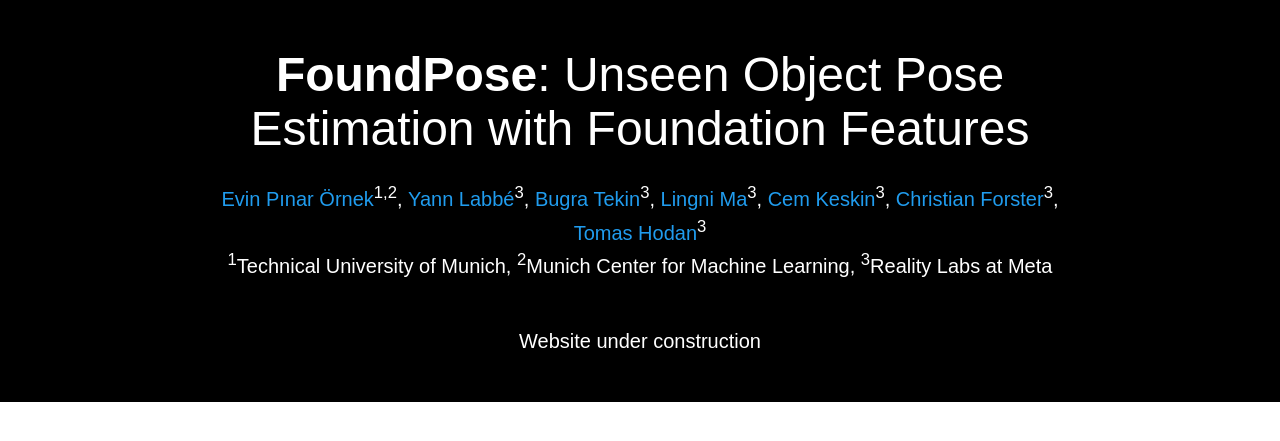
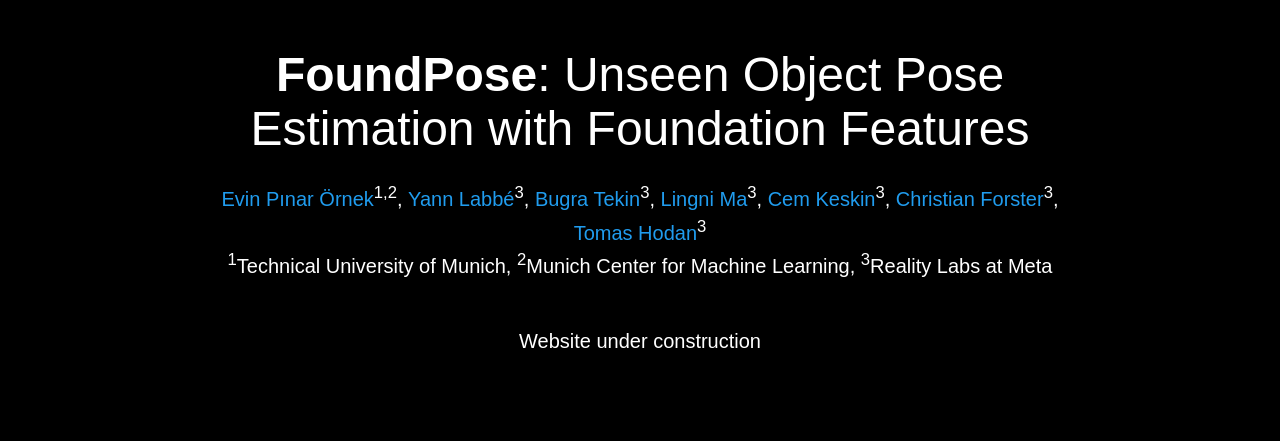
Before and after one commit to evinpinar/evinpinar.github.io, a Jekyll site: the page foundpose/index.html, which Jekyll copies as it is, in a window 1280 px wide. Shown: the top 441 px of the page. Built offline with Jekyll 4.4.1, drawn with Linux system fonts in a browser that asks for light colours; some web fonts are replaced; a style sheet for code colours, icons or effects is not loaded.

Commit message:
minor css

```diff
--- a/foundpose/static/css/index.css
+++ b/foundpose/static/css/index.css
@@ -1,6 +1,11 @@
-body {
-  font-family: 'Noto Sans', sans-serif;
-}
+html {
+     background: #000;
+ }
+
+ body {
+   font-family: 'Noto Sans', sans-serif;
+   background: #000;
+ }
 
 .footer .icon-link {
     font-size: 25px;
```
